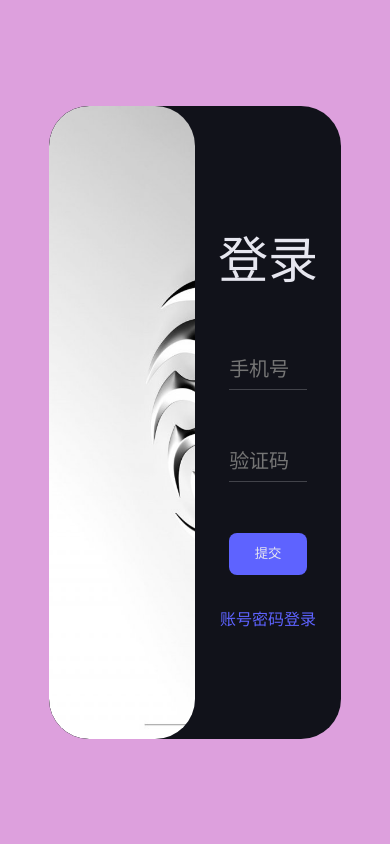
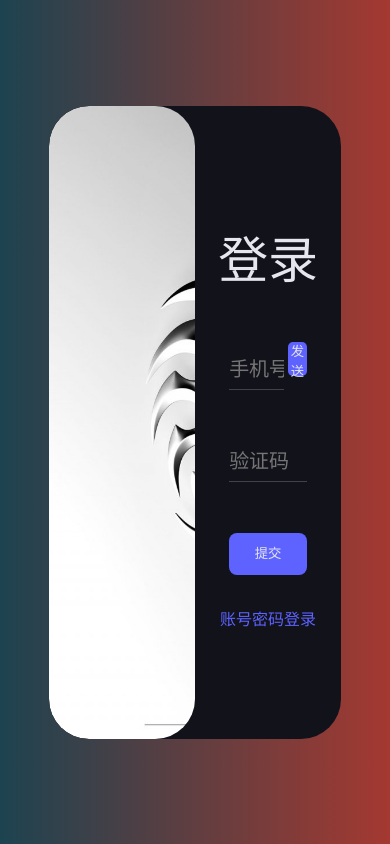
Before and after one commit to AInfinity-LilacDream/starcraft_frontend, a Vue app: page / in a window 390 px wide. Both pictures are taken after a click on the link "验证码登录". Built offline with nearby package versions, Linux system fonts and the light colour scheme.

Commit message:
feat: add send auth code button to phone number login page

```diff
--- a/src/components/LoginUserPhone.vue
+++ b/src/components/LoginUserPhone.vue
@@ -2,7 +2,8 @@
     <div class="login-form">
         <span class="login-text">登录</span>
         <form method="post">
-            <input type="text" id="name" class="login-input" placeholder="手机号" required>
+            <input type="text" id="name" class="login-input-2" placeholder="手机号" required>
+            <button class = "login-send-code">发送</button>
             <br>
             <input type="password" id="password" class="login-input" placeholder="验证码" required>
         </form>
@@ -80,6 +81,20 @@ html,
     height: 3vh;
 }
 
+.login-input-2 {
+    box-sizing: border-box;
+    padding-top: 20px;
+    padding-bottom: 20px;
+    width: 14vw;
+    font-size: 20px;
+    color: var(--text-clr);
+    margin-top: 6vh;
+    background-color: transparent;
+    border: none;
+    border-bottom: 1px var(--line-clr) solid;
+    height: 3vh;
+}
+
 .login-submit-button {
     margin-top: 6vh;
     width: 20vw;
@@ -102,4 +117,14 @@ html,
 .login-change-text:hover {
     color: var(--text-clr);
 }
+
+.login-send-code {
+    margin-left: 1vw;
+    border: none;
+    border-radius: 5px;
+    color: var(--text-clr);
+    background-color: var(--accent-clr);
+    height: 4vh;
+    width: 5vw;
+}
 </style>
--- a/src/loginPage.vue
+++ b/src/loginPage.vue
@@ -58,7 +58,7 @@ html,
 .login-large-container {
   border-radius: 0;
   box-sizing: border-box;
-  background-color: plum;
+  background: linear-gradient(to right, #1D4350, #A43931);
   height: 100%;
   width: 100%;
 }
```
